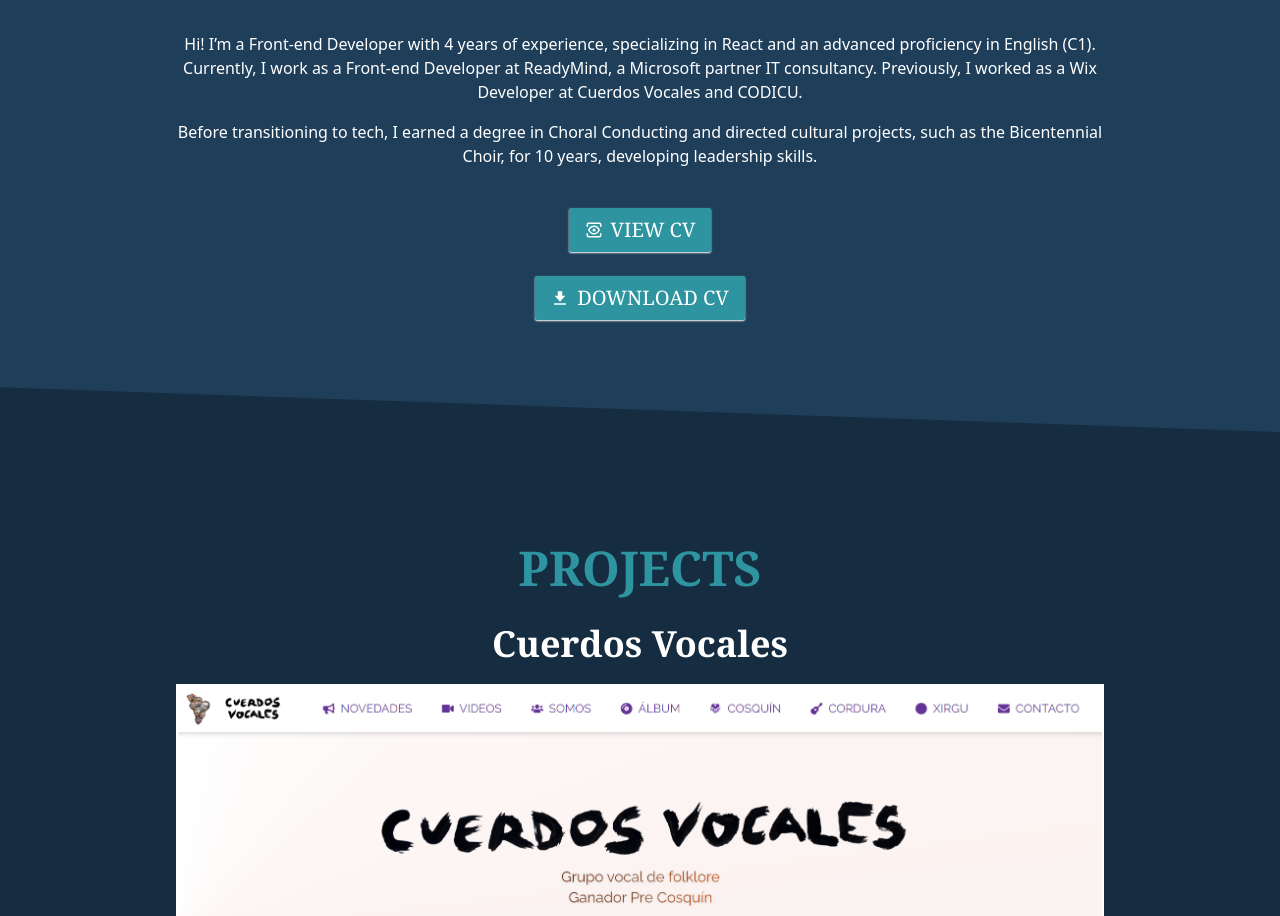
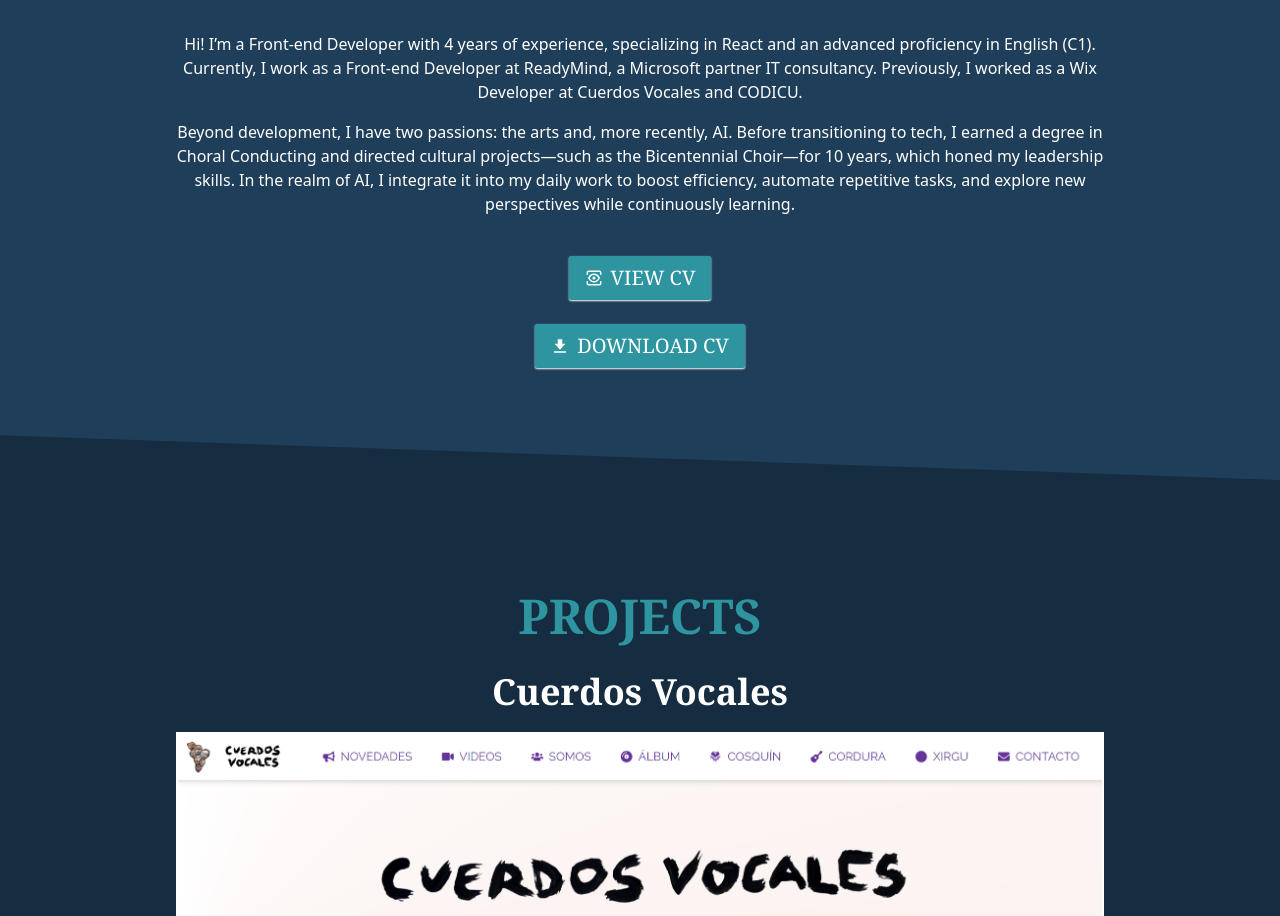
Before and after one commit to gastondvoskin/portfolio, a React (Vite) app in the folder client/: page / in a window 1280 px wide. Shown: the part 960-1876 px from the top of the page. Built offline with nearby package versions, Linux system fonts and the light colour scheme; no server answers.

Commit message:
Added passions to dataAbout.js

```diff
--- a/client/src/data/dataDvoskin/dataAbout.js
+++ b/client/src/data/dataDvoskin/dataAbout.js
@@ -1,7 +1,7 @@
 const dataDvoskinAbout = [
   "Hi! I’m a Front-end Developer with 4 years of experience, specializing in React and an advanced proficiency in English (C1). Currently, I work as a Front-end Developer at ReadyMind, a Microsoft partner IT consultancy. Previously, I worked as a Wix Developer at Cuerdos Vocales and CODICU.",
 
-  "Before transitioning to tech,  I earned a degree in Choral Conducting and directed cultural projects, such as the Bicentennial Choir, for 10 years, developing leadership skills.",
+  "Beyond development, I have two passions: the arts and, more recently, AI. Before transitioning to tech, I earned a degree in Choral Conducting and directed cultural projects—such as the Bicentennial Choir—for 10 years, which honed my leadership skills. In the realm of AI, I integrate it into my daily work to boost efficiency, automate repetitive tasks, and explore new perspectives while continuously learning.",
 ];
 
 export { dataDvoskinAbout };
```
